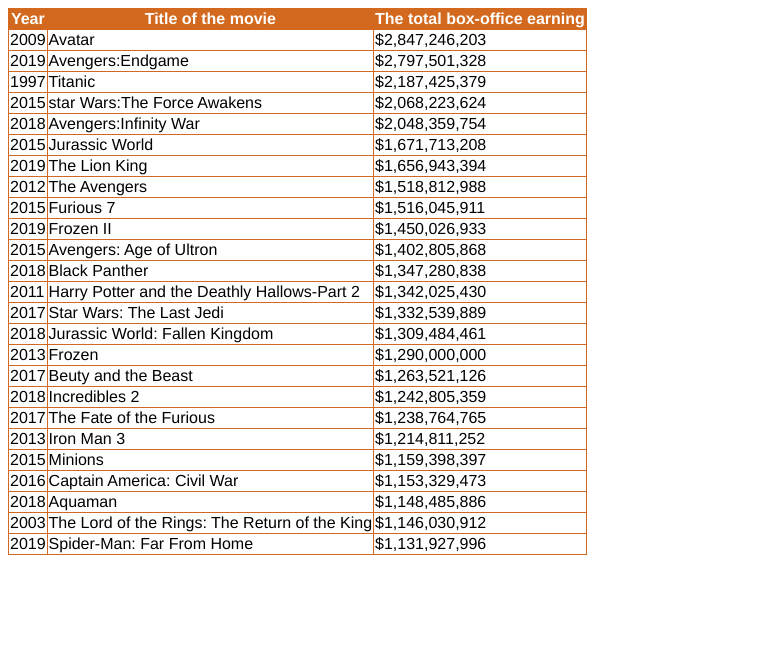
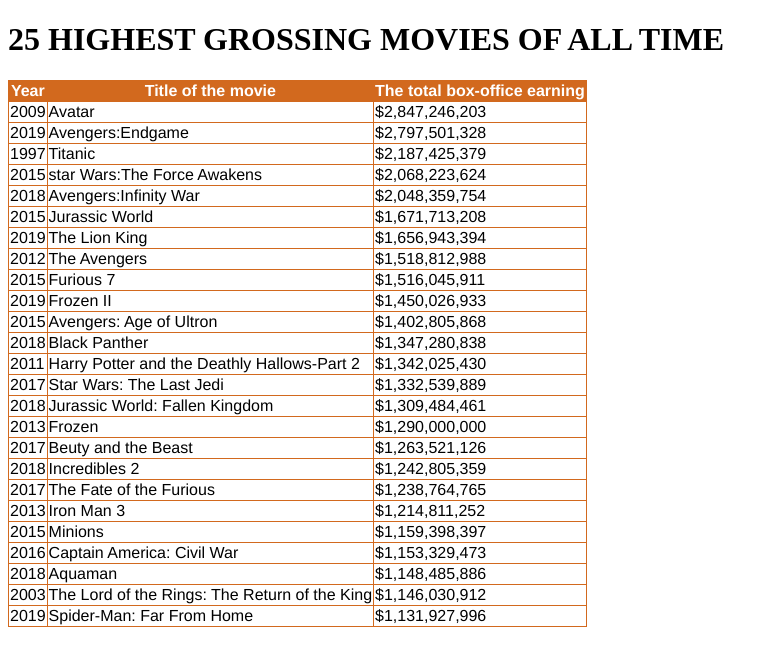
Before and after one commit to bahlezuma044-ITvarsity/Module-1-Assessment-4, a plain HTML site: page index.html in a window 1280 px wide. Shown: the whole page, without its empty margins (0-778 px from the left). Drawn offline with Linux system fonts and the light colour scheme.

Commit message:
Updated submission.
Added title for the table.

```diff
--- a/index.html
+++ b/index.html
@@ -5,6 +5,7 @@
       </head>
 
       <body>
+          <h1>25 HIGHEST GROSSING MOVIES OF ALL TIME</h1>
             <table border="1">
                   <tr>
                       <th>Year</th>
```
